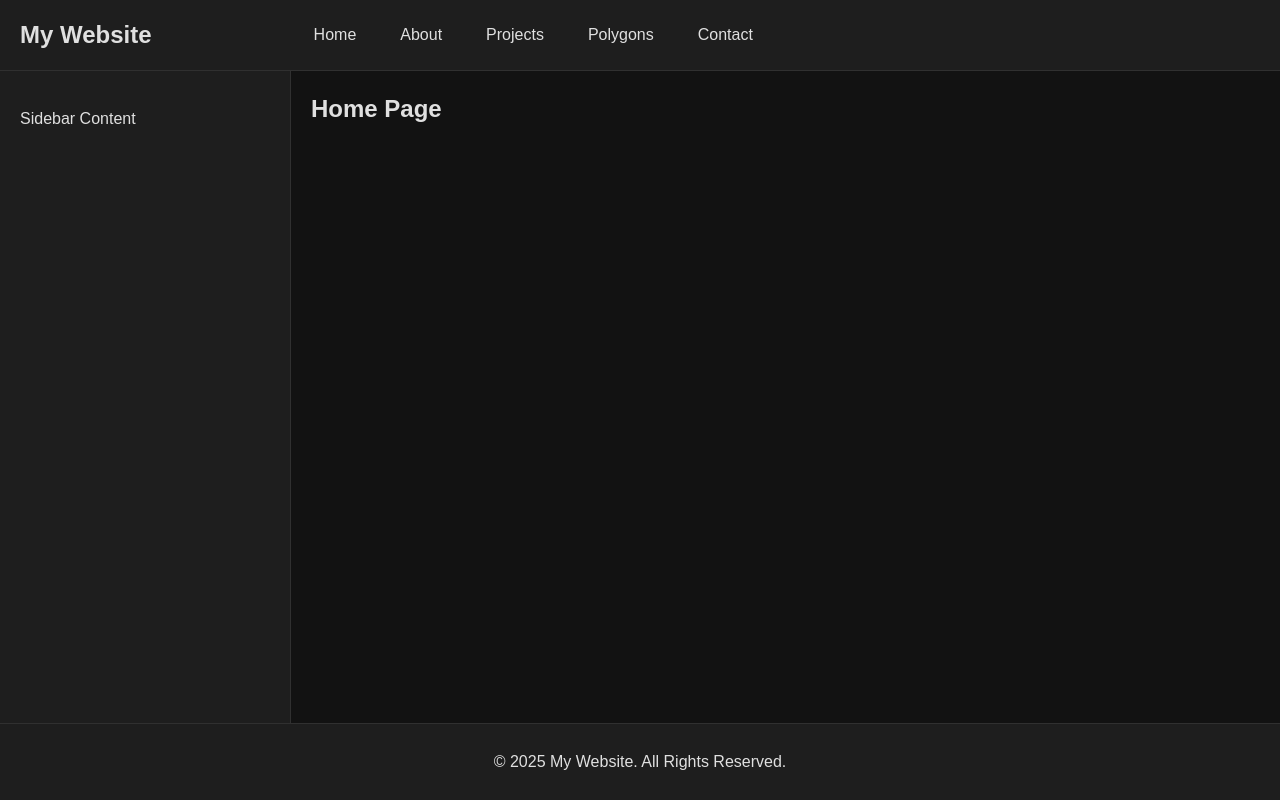
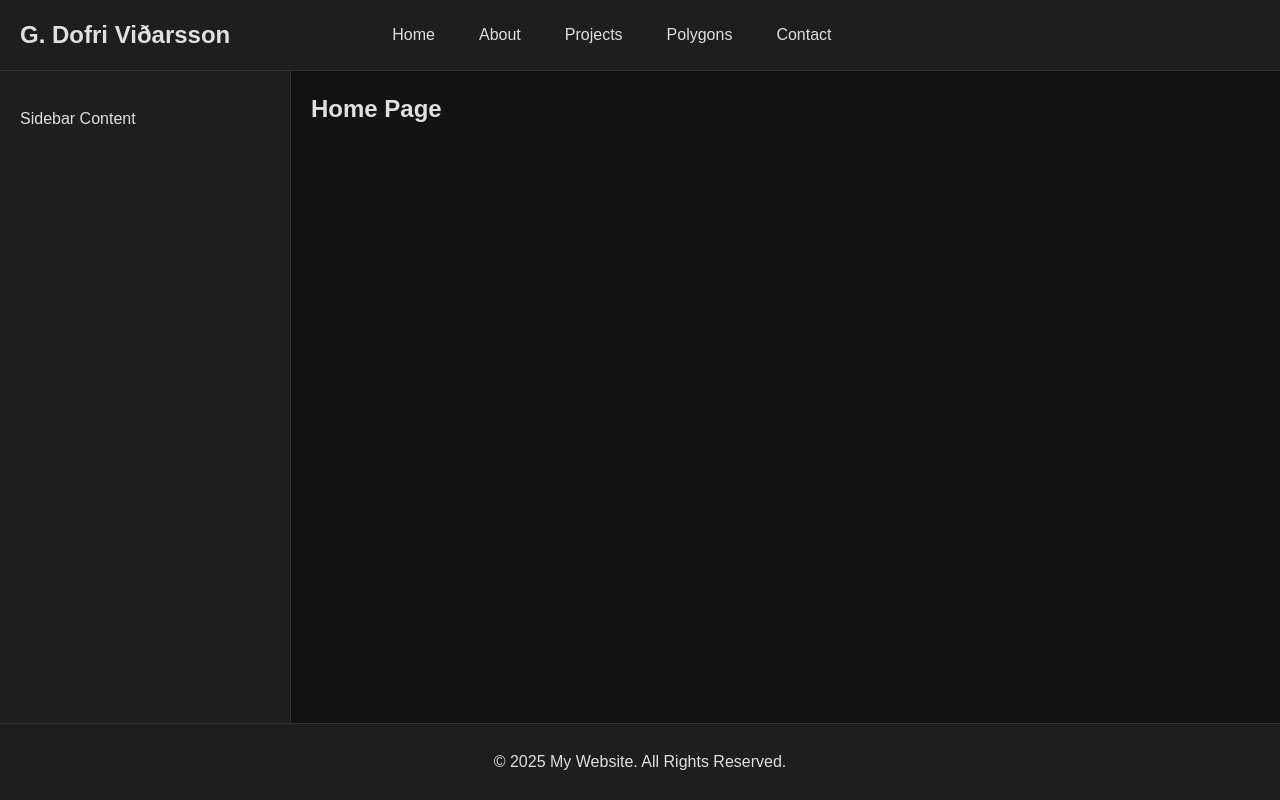
Before and after one commit to GDofri/GDofri.github.io, a React (Vite) app: page /polygons in a window 1280 px wide. Built offline with nearby package versions, Linux system fonts and the light colour scheme.

Commit message:
Add name instead of "My Website"

```diff
--- a/src/Layout.tsx
+++ b/src/Layout.tsx
@@ -8,7 +8,7 @@ const Layout: React.FC<{ children: React.ReactNode }> = ({ children }) => {
             {/* Header */}
             <header className="header">
                 <div className="name">
-                    <h1>My Website</h1>
+                    <h1>G. Dofri Viðarsson</h1>
                 </div>
                 <nav className="nav">
                     <Link to="/">Home</Link>
```
